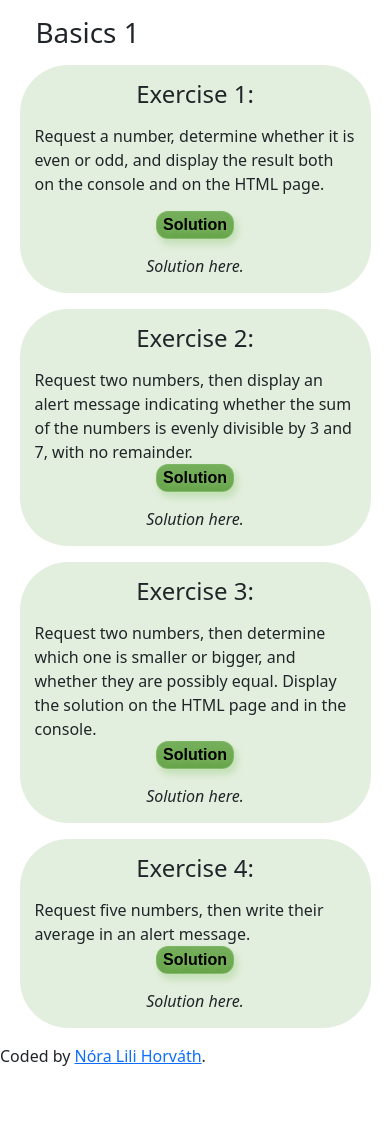
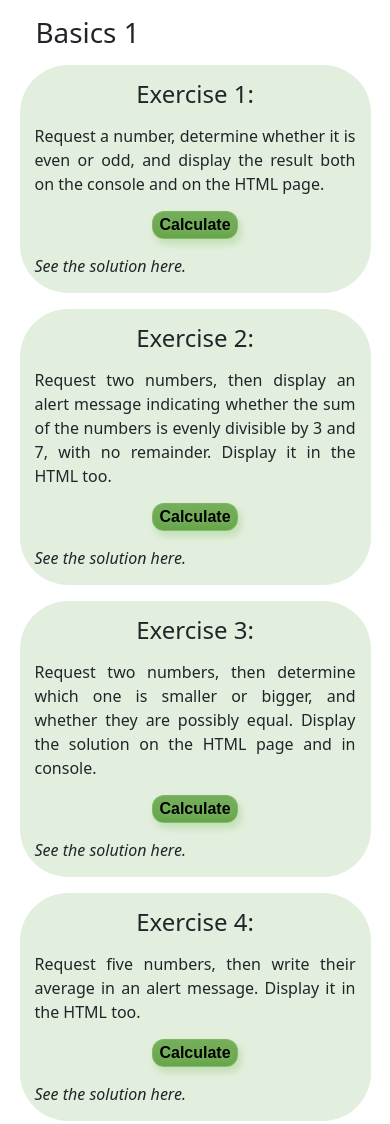
Before and after one commit to NoraLili/javascript-practice, a plain HTML site: page index.html in a window 390 px wide. Shown: the top 1124 px of the page. Before the commit the page ends 1068 px from the top, so only its background shows below. Drawn offline with nearby package versions, Linux system fonts and the light colour scheme.

Commit message:
Basics 1 exercises
4 exercises

```diff
--- a/basics.js
+++ b/basics.js
@@ -0,0 +1,89 @@
+
+// Validates whether the input is a number
+function validateInput(input) {
+    return !isNaN(input);
+}
+
+function validateIntegerInput(input) {
+    return !isNaN(input) && Number.isInteger(input);
+}
+
+// Exercise 1
+function calculateOddEven(number) {
+    return number % 2 === 0 ? `even` : `odd`;
+}
+
+function printOddEven() {
+    let requestedNumber = Number(prompt(`Please enter an integer number!`));
+    if (!validateIntegerInput(requestedNumber)) {
+        alert(`You entered an incorrect data! Please enter an integer number.`);
+        return;
+    }
+    let result = `Your number is: ${requestedNumber}, which is an ${calculateOddEven(requestedNumber)} number.`;
+    console.log(result);
+    document.getElementById(`solution-1`).innerHTML = result;
+}
+
+// Exercise 2
+function calculateSumDivision(number1, number2) {
+    return (number1 + number2) % 3 === 0 && (number1 + number2) % 7 === 0 ? `divisible` : `not divisible`;
+}
+
+function printSumDivision() {
+    let firstRequestedNumber = Number(prompt(`Please enter a number!`));
+    let secondRequestedNumber = Number(prompt(`Please enter another number!`));
+    if (!validateInput(firstRequestedNumber) && !validateInput(secondRequestedNumber)) {
+        alert(`You entered an incorrect data! Please enter a number.`);
+        return;
+    }
+    let result = `Your numbers are ${firstRequestedNumber} and ${secondRequestedNumber}, their sum is ${calculateSumDivision(firstRequestedNumber, secondRequestedNumber)} by 3 and 7 with no remainder.`;
+    alert(result);
+    document.getElementById(`solution-2`).innerHTML = result;
+}
+
+// Exercise 3
+function calculateSmallerBigger(number1, number2) {
+    if (number1 < number2) {
+        return `, from which ${number1} is smaller.`
+    } else if (number2 < number1) {
+        return `, from which ${number2} is smaller.`
+    } else {
+        return `, the two numbers are equal.`
+    }
+}
+
+function printSmallerBigger() {
+    let firstRequestedNumber = Number(prompt(`Please enter an number!`));
+    let secondRequestedNumber = Number(prompt(`Please enter another number!`));
+    if (!validateInput(firstRequestedNumber) || !validateInput(secondRequestedNumber)) {
+        alert('You entered incorrect data! Please enter a number.');
+        return;
+    }
+    let result = `Your numbers are ${firstRequestedNumber} and ${secondRequestedNumber} ${calculateSmallerBigger(firstRequestedNumber, secondRequestedNumber)}`;
+    document.getElementById(`solution-3`).innerHTML = result;
+    console.log(result);
+}
+
+// Exercise 4
+function calculateAverage(array) {
+    let sum = 0;
+    array.forEach(number => {
+        sum += number;
+    });
+    return sum / array.length;
+}
+
+function printAverage() {
+    let arrayRequestedNumbers = [];
+    for (let i = 0; i < 5; i++) {
+        let requestedNumber = Number(prompt(`Please enter a number!`));
+        arrayRequestedNumbers.push(requestedNumber);
+        if (!validateInput(requestedNumber)) {
+            alert('You entered incorrect data! Please enter a number.');
+            return;
+        }
+    }
+    let result = `Your numbers are: ${arrayRequestedNumbers}, their average is: ${calculateAverage(arrayRequestedNumbers)}.`;
+    alert(result);
+    document.getElementById(`solution-4`).innerHTML = result;
+}
--- a/css/style.css
+++ b/css/style.css
@@ -23,8 +23,7 @@
 
 .center {
     display: flex;
-    align-items:center;
-    justify-content: center;
+    align-items: center;
 }
 
 .exercise-title {
@@ -32,49 +31,46 @@
     margin: auto;
 }
 
-.exercise-description {
+.exercise-description,
+.solution-str {
     margin: 0;
+    padding: 0px 15px 0px 10px;
     text-align: left;
-    padding: 0px 10px;
 }
 
 .button {
     margin: auto;
-    background-color:hsl(101, 34%, 52%);
-    background:linear-gradient(to bottom, hsl(101, 34%, 52%) 5%, hsl(101, 38%, 47%) 100%);
-    color:black;
-    font-family:Arial;
-	font-size:16px;
-	font-weight:bold;
-    text-decoration:none;
-	text-shadow:2px 2px 5px hsla(102, 41%, 66%, 0.4);
-    border-radius:12px;
+    background: linear-gradient(to bottom, hsl(101, 34%, 52%) 5%, hsl(101, 38%, 47%) 100%);
+    color: black;
+    font-family: Arial;
+    font-size: 16px;
+    font-weight: bold;
+    text-decoration: none;
+    text-shadow: 2px 2px 5px hsla(102, 41%, 66%, 0.4);
+    border-radius: 12px;
     border: 1px solid hsla(102, 41%, 66%, 0.4);
-	box-shadow: 3px 5px 6px 1px hsla(102, 41%, 66%, 0.4);
-	cursor:pointer;
+    box-shadow: 3px 5px 6px 1px hsla(102, 41%, 66%, 0.4);
+    cursor: pointer;
 }
 
 .solution-str {
-    margin: auto;
-    text-align: left;
     font-style: italic;
-    padding: 0px 10px;
 }
 
 @media (max-width: 575.98px) {
-    .exercise-title {
+
+    .exercise-title,
+    .solution-button-div {
         padding: 15px 0px 0px 0px;
     }
 
     .exercise-description {
         padding: 15px 15px 0px 15px;
-    }
-
-    .solution-button-div {
-        padding: 15px 0px 0px 0px;
+        text-align: justify;
     }
 
     .solution-str {
-        padding: 15px 15px 15px 15px;
+        padding: 15px;
+        text-align: justify;
     }
 }
--- a/index.html
+++ b/index.html
@@ -5,8 +5,6 @@
     <meta charset="UTF-8">
     <meta name="viewport" content="width=device-width, initial-scale=1.0">
     <title>NoraLili | Basic JavaScript practice</title>
-    <!-- Google Fonts link -->
-    <link href="https://fonts.googleapis.com/css2?family=Hanken+Grotesk:wght@500;700;800&display=swap" rel="stylesheet">
     <!-- Bootstrap 5.2.3 CSS link -->
     <link rel="stylesheet" href="https://cdn.jsdelivr.net/npm/bootstrap@5.2.3/dist/css/bootstrap.min.css">
     <link rel="stylesheet" href="css/style.css">
@@ -22,13 +20,14 @@
                     <h2 class="exercise-title">Exercise 1:</h2>
                 </div>
                 <div class="center">
-                    <p class="exercise-description">Request a number, determine whether it is even or odd, and display the result both on the console and on the HTML page.</p>
+                    <p class="exercise-description">Request a number, determine whether it is even or odd, and display
+                        the result both on the console and on the HTML page.</p>
                 </div>
                 <div class="center solution-button-div">
-                    <button type="button" class="btn-primary button">Solution</button>
+                    <button type="button" class="btn-primary button" onclick="printOddEven()">Calculate</button>
                 </div>
                 <div class="center">
-                    <p id="solution-1" class="solution-str">Solution here.</p>
+                    <p id="solution-1" class="solution-str">See the solution here.</p>
                 </div>
             </div>
 
@@ -37,13 +36,15 @@
                     <h2 class="exercise-title">Exercise 2:</h2>
                 </div>
                 <div class="center">
-                    <p class="exercise-description">Request two numbers, then display an alert message indicating whether the sum of the numbers is evenly divisible by 3 and 7, with no remainder.</p>
+                    <p class="exercise-description">Request two numbers, then display an alert message indicating
+                        whether the sum of the numbers is evenly divisible by 3 and 7, with no remainder. Display it in
+                        the HTML too.</p>
+                </div>
+                <div class="center solution-button-div">
+                    <button type="button" class="btn-primary button" onclick="printSumDivision()">Calculate</button>
                 </div>
                 <div class="center">
-                    <button type="button" class="btn-primary button">Solution</button>
-                </div>
-                <div class="center">
-                    <p id="solution-2" class="solution-str">Solution here.</p>
+                    <p id="solution-2" class="solution-str">See the solution here.</p>
                 </div>
             </div>
 
@@ -52,13 +53,15 @@
                     <h2 class="exercise-title">Exercise 3:</h2>
                 </div>
                 <div class="center">
-                    <p class="exercise-description">Request two numbers, then determine which one is smaller or bigger, and whether they are possibly equal. Display the solution on the HTML page and in the console.</p>
+                    <p class="exercise-description">Request two numbers, then determine which one is smaller or bigger,
+                        and whether they are possibly equal. Display the solution on the HTML page and in console.
+                    </p>
+                </div>
+                <div class="center solution-button-div">
+                    <button type="button" class="btn-primary button" onclick="printSmallerBigger()">Calculate</button>
                 </div>
                 <div class="center">
-                    <button type="button" class="btn-primary button">Solution</button>
-                </div>
-                <div class="center">
-                    <p id="solution-3" class="solution-str">Solution here.</p>
+                    <p id="solution-3" class="solution-str">See the solution here.</p>
                 </div>
             </div>
 
@@ -67,13 +70,14 @@
                     <h2 class="exercise-title">Exercise 4:</h2>
                 </div>
                 <div class="center">
-                    <p class="exercise-description">Request five numbers, then write their average in an alert message.</p>
+                    <p class="exercise-description">Request five numbers, then write their average in an alert message.
+                        Display it in the HTML too.</p>
+                </div>
+                <div class="center solution-button-div">
+                    <button type="button" class="btn-primary button" onclick="printAverage()">Calculate</button>
                 </div>
                 <div class="center">
-                    <button type="button" class="btn-primary button">Solution</button>
-                </div>
-                <div class="center">
-                    <p id="solution-4" class="solution-str">Solution here.</p>
+                    <p id="solution-4" class="solution-str">See the solution here.</p>
                 </div>
             </div>
         </section>
```
